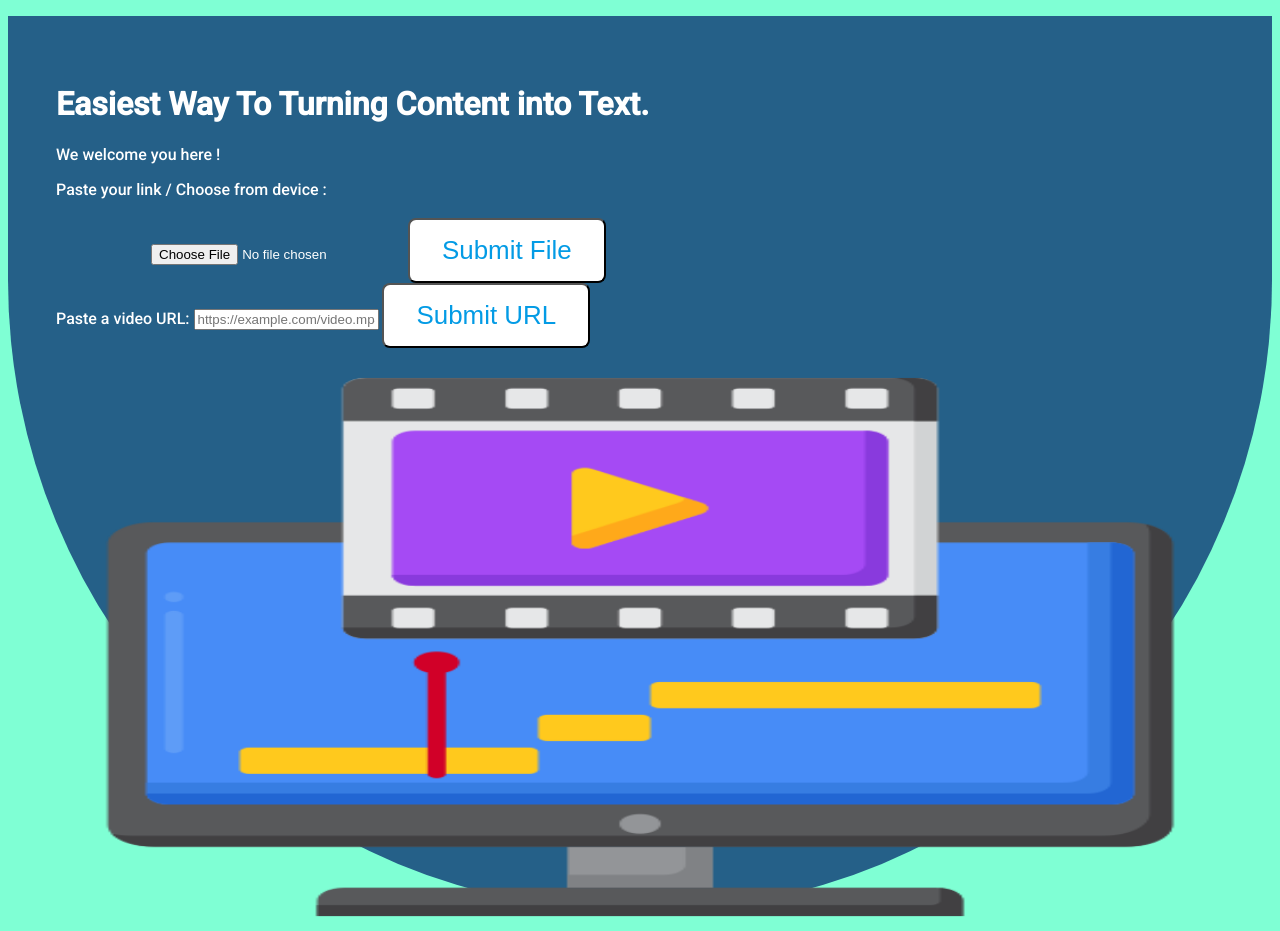
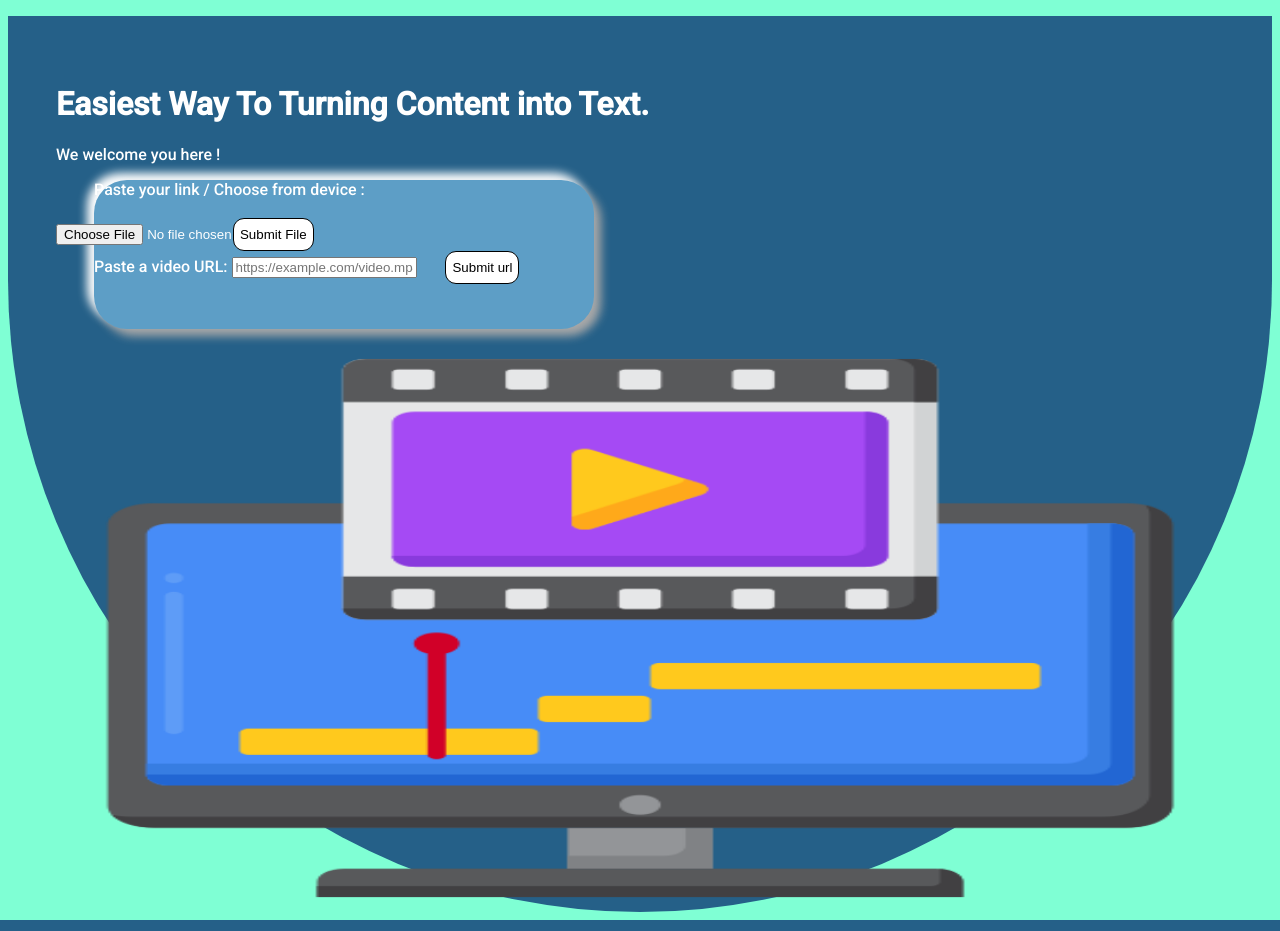
Before and after one commit to Nehul-Krushna/Video_Summmarization_Project, a Flask app: page / in a window 1280 px wide. Shown: the part 124-1055 px from the top of the page. Run offline with Flask 3, Linux system fonts and the light colour scheme; some libraries are stand-ins or nearby versions; some web fonts are replaced.

Commit message:
Edited Home page

```diff
--- a/app/static/css/about.css
+++ b/app/static/css/about.css
@@ -4,9 +4,6 @@
     box-sizing: border-box;
     font-family: sans-serif;
 }
-
-
-
 
 
 .navbar {
@@ -65,7 +62,7 @@
 .home-left {
     height: 300px;
     display: flexbox;
-    /* margin-left: 175px; */
+    /*margin-left: 175px;*/
 }
 
 .home-left img {
--- a/app/static/css/contact.css
+++ b/app/static/css/contact.css
@@ -1,4 +1,6 @@
-
+body{
+    overflow-x: hidden;
+}
 @media only screen and (max-width: 480px) {
     html,body{
         width: 100%;
--- a/app/static/css/home.css
+++ b/app/static/css/home.css
@@ -148,3 +148,13 @@
     width: 450px;
     border-radius: 5px;
 }
+
+#box{
+    height: 149px;
+    width: 500px;
+    margin-left: 38px;
+    border-radius: 33px;
+    background: #5d9ec6;
+    box-shadow:  7px 7px 10px #a8a8a8,
+    -7px -7px 10px #ffffff;;
+}
--- a/app/templates/home.html
+++ b/app/templates/home.html
@@ -61,16 +61,22 @@
                 <form action="/upload" method="post" enctype="multipart/form-data">
                     <p class="lead muted">We welcome you here !</p>
 
+                    <div id="box">
                         <label for="freeform">Paste your link / Choose from device :</label>
                         <br><br>
-                        <input type="file" id="myFile" name="file" accept=".mp4, .mkv" style="margin-left: 95px;" >
-                        <input type="submit" class="get-started" value="Submit File">
+                        <input type="file" id="myFile" name="file" accept=".mp4, .mkv" style="margin-left: -38px;" >
+                        <!-- <input class="btn btn-success" type="submit" value="Submit File" style="margin-left: -50px; height: 30px;"> -->
+                        <button type="submit" class="btn btn-success" value="Submit File" style="margin-left: -80px; height: 33px; border: 1px solid black; color:black ; border-radius: 11px; background-color: white;">Submit File</button>
                 </form>
                 <form action="/upload" method="post">
                     <label for="video_url">Paste a video URL:</label>
                     <input type="url" name="video_url" placeholder="https://example.com/video.mp4" required>
-                    <input type="submit" class="get-started" value="Submit URL">
+                    <!-- <input type="submit" class="get-started" value="Submit URL"> -->
+                    <button type="submit" class="btn btn-success" value="Submit Url" style="margin-left: 25px; height: 33px; border: 1px solid black; color:black ; border-radius: 11px; background-color: white;">Submit url</button>
+
                 </form>
+
+            </div>
                 <br>
             </div>
             <div class="col-md-6 col-sm-12 text-center" data-aos="fade-left">
```
